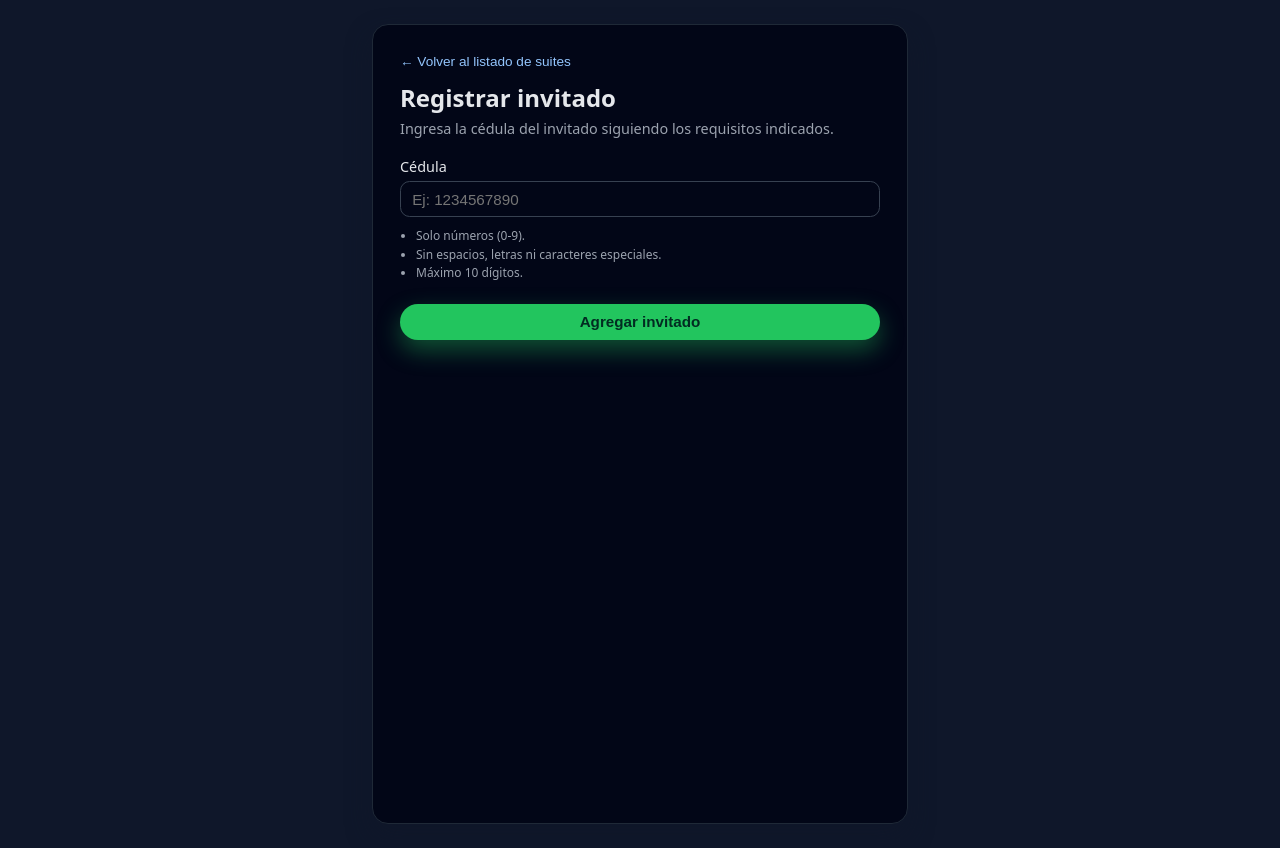
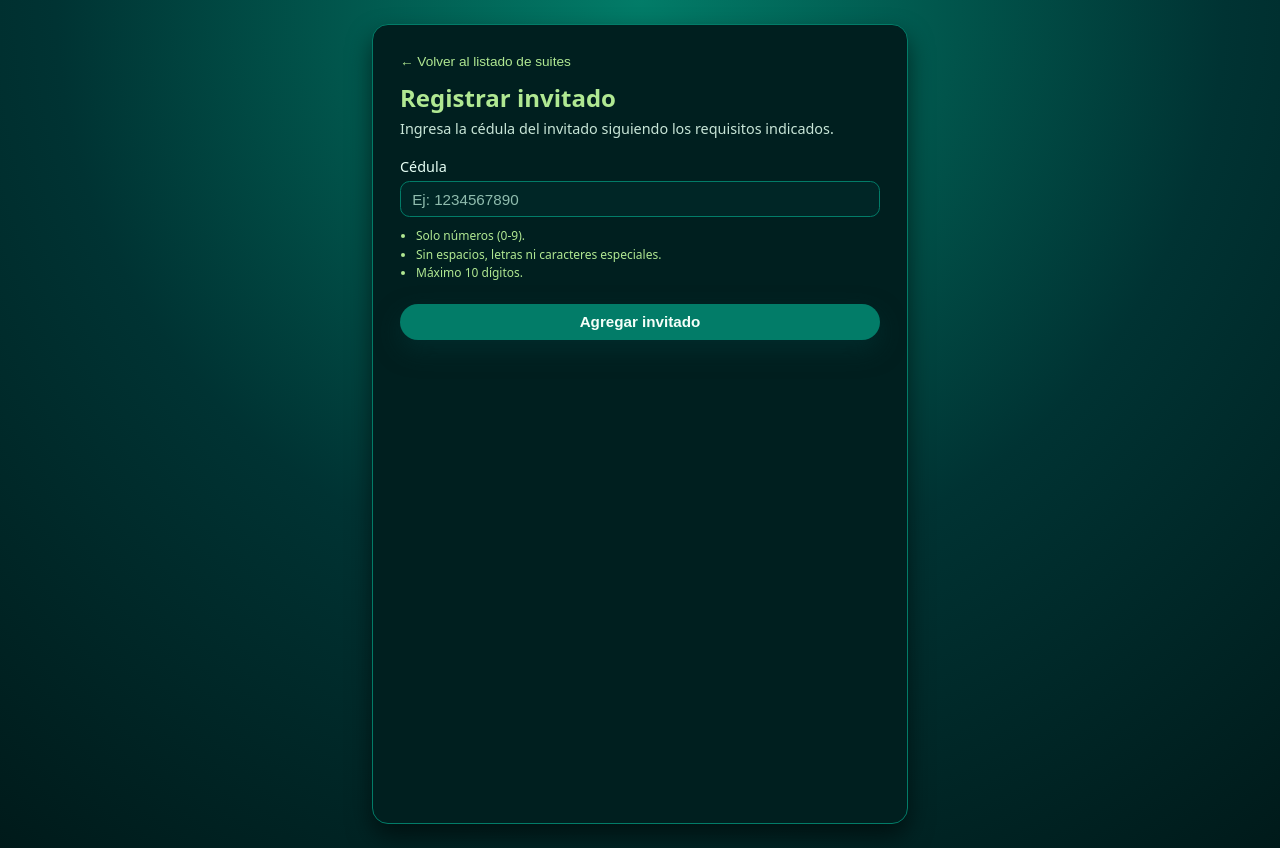
Before and after one commit to wccm92/suites_app, a SvelteKit app in the folder suites_frontend_app/: page /registrar-invitado in a window 1280 px wide. Built offline with nearby package versions, Linux system fonts and the light colour scheme.

Commit message:
ajuste colores

```diff
--- a/suites_frontend_app/src/routes/+page.svelte
+++ b/suites_frontend_app/src/routes/+page.svelte
@@ -94,7 +94,8 @@
             </div>
             <div class="detail-row">
               <span class="detail-label">Cupos disponibles</span>
-              <span class="detail-value">{selectedSuite.cupos_disponibles}</span
+              <span class="detail-value"
+                >{selectedSuite.cupos_disponibles}</span
               >
             </div>
             <div class="detail-row detail-row-column">
@@ -132,14 +133,11 @@
 <style>
   :global(body) {
     margin: 0;
-    font-family:
-      system-ui,
-      -apple-system,
-      BlinkMacSystemFont,
-      "Segoe UI",
+    font-family: system-ui, -apple-system, BlinkMacSystemFont, "Segoe UI",
       sans-serif;
-    background: #0f172a;
-    color: #e5e7eb;
+    /* Fondo en tonos verde oscuro */
+    background: radial-gradient(circle at top, #027c68 0, #003333 55%, #001a1a 100%);
+    color: #e6fff5;
   }
 
   .page {
@@ -154,6 +152,7 @@
     font-weight: 700;
     margin-bottom: 1.5rem;
     text-align: center;
+    color: #b0e892;
   }
 
   .error {
@@ -162,7 +161,7 @@
   }
 
   .empty {
-    color: #9ca3af;
+    color: #b0e892;
     text-align: center;
   }
 
@@ -180,11 +179,11 @@
   }
 
   .card {
-    background: #111827;
+    background: #003333;
     border-radius: 1rem;
     padding: 1rem 1.2rem;
-    box-shadow: 0 12px 25px rgba(15, 23, 42, 0.7);
-    border: 1px solid #1f2937;
+    box-shadow: 0 12px 25px rgba(0, 0, 0, 0.5);
+    border: 1px solid #027c68;
     display: flex;
     flex-direction: column;
     gap: 0.4rem;
@@ -198,9 +197,9 @@
 
   .card:hover {
     transform: translateY(-3px);
-    box-shadow: 0 18px 35px rgba(15, 23, 42, 0.9);
-    border-color: #4b5563;
-    background: #020617;
+    box-shadow: 0 18px 35px rgba(0, 0, 0, 0.65);
+    border-color: #009933;
+    background: #014040;
   }
 
   .badge {
@@ -208,8 +207,8 @@
     font-size: 0.75rem;
     padding: 0.15rem 0.6rem;
     border-radius: 999px;
-    background: #1d4ed8;
-    color: white;
+    background: #009933;
+    color: #f5fff8;
     text-transform: uppercase;
     letter-spacing: 0.05em;
   }
@@ -217,29 +216,39 @@
   .card-title {
     font-size: 0.9rem;
     font-weight: 500;
-    color: #9ca3af;
+    color: #b0e892;
     margin: 0;
   }
 
   .card-id {
     font-size: 1.6rem;
     font-weight: 700;
-    color: #f9fafb;
+    color: #ffffff;
     margin: 0;
+  }
+
+  .card-capacity {
+    font-size: 0.85rem;
+    color: #e0f5dd;
+    margin: 0.1rem 0 0.2rem 0;
+  }
+
+  .card-capacity strong {
+    color: #b0e892;
   }
 
   .card-sub {
     font-size: 0.8rem;
-    color: #9ca3af;
+    color: #c8e6d8;
     margin: 0.3rem 0 0 0;
   }
 
   .detail-panel {
-    background: #020617;
+    background: #001f1f;
     border-radius: 1rem;
     padding: 1rem 1.2rem;
-    border: 1px solid #1f2937;
-    box-shadow: 0 12px 25px rgba(15, 23, 42, 0.7);
+    border: 1px solid #027c68;
+    box-shadow: 0 12px 25px rgba(0, 0, 0, 0.55);
   }
 
   .detail-title {
@@ -247,10 +256,11 @@
     margin-top: 0;
     margin-bottom: 1rem;
     font-weight: 600;
+    color: #b0e892;
   }
 
   .detail-loading {
-    color: #93c5fd;
+    color: #b0e892;
   }
 
   .detail-card {
@@ -264,7 +274,7 @@
     justify-content: space-between;
     gap: 0.5rem;
     padding: 0.4rem 0;
-    border-bottom: 1px solid #1f2937;
+    border-bottom: 1px solid #027c68;
   }
 
   .detail-row:last-child {
@@ -273,21 +283,84 @@
 
   .detail-label {
     font-size: 0.85rem;
-    color: #9ca3af;
+    color: #b0e892;
   }
 
   .detail-value {
     font-size: 0.95rem;
     font-weight: 500;
-    color: #e5e7eb;
+    color: #f5fff9;
   }
 
   .hint {
     font-size: 0.9rem;
-    color: #9ca3af;
+    color: #c8e6d8;
   }
 
-  /* Mobile-first: que respire bien en smartphones */
+  .detail-actions {
+    margin-top: 1rem;
+    display: flex;
+    justify-content: flex-end;
+  }
+
+  .btn-primary {
+    padding: 0.5rem 1rem;
+    border-radius: 999px;
+    border: none;
+    background: #027c68;
+    color: #f5fff9;
+    font-size: 0.9rem;
+    font-weight: 600;
+    cursor: pointer;
+    box-shadow: 0 10px 25px rgba(0, 51, 51, 0.6);
+    transition:
+      transform 0.12s ease,
+      box-shadow 0.12s ease,
+      background 0.12s ease;
+  }
+
+  .btn-primary:hover {
+    transform: translateY(-1px);
+    box-shadow: 0 14px 30px rgba(0, 51, 51, 0.85);
+    background: #009933;
+  }
+
+  .btn-primary:active {
+    transform: translateY(0);
+    box-shadow: 0 8px 18px rgba(0, 51, 51, 0.9);
+  }
+
+  /* Que esta fila se apile en columna para el grid de invitados */
+  .detail-row-column {
+    flex-direction: column;
+    align-items: flex-start;
+  }
+
+  .guests-grid {
+    margin-top: 0.35rem;
+    width: 100%;
+    display: grid;
+    grid-template-columns: repeat(auto-fit, minmax(80px, 1fr));
+    gap: 0.4rem;
+  }
+
+  .guest-pill {
+    background: #014040;
+    border-radius: 999px;
+    padding: 0.3rem 0.5rem;
+    border: 1px solid #027c68;
+    box-shadow: 0 4px 10px rgba(0, 0, 0, 0.5);
+    text-align: center;
+  }
+
+  .guest-id {
+    font-size: 0.8rem;
+    font-weight: 500;
+    color: #b0e892;
+    letter-spacing: 0.02em;
+  }
+
+  /* Mobile-first */
   @media (max-width: 768px) {
     .page {
       padding: 1rem;
@@ -313,72 +386,4 @@
       font-size: 1.4rem;
     }
   }
-
-  .detail-actions {
-    margin-top: 1rem;
-    display: flex;
-    justify-content: flex-end;
-  }
-
-  .btn-primary {
-    padding: 0.5rem 1rem;
-    border-radius: 999px;
-    border: none;
-    background: #1d4ed8;
-    color: #f9fafb;
-    font-size: 0.9rem;
-    font-weight: 600;
-    cursor: pointer;
-    box-shadow: 0 10px 25px rgba(37, 99, 235, 0.4);
-    transition:
-      transform 0.12s ease,
-      box-shadow 0.12s ease,
-      background 0.12s ease;
-  }
-
-  .btn-primary:hover {
-    transform: translateY(-1px);
-    box-shadow: 0 14px 30px rgba(37, 99, 235, 0.6);
-    background: #1e40af;
-  }
-
-  .btn-primary:active {
-    transform: translateY(0);
-    box-shadow: 0 8px 18px rgba(30, 64, 175, 0.7);
-  }
-  /* Que esta fila se apile en columna para el grid de invitados */
-  .detail-row-column {
-    flex-direction: column;
-    align-items: flex-start;
-  }
-
-  .guests-grid {
-    margin-top: 0.35rem;
-    width: 100%;
-    display: grid;
-    grid-template-columns: repeat(auto-fit, minmax(80px, 1fr));
-    gap: 0.4rem;
-  }
-
-  .guest-pill {
-    background: #111827;
-    border-radius: 999px;
-    padding: 0.3rem 0.5rem;
-    border: 1px solid #1f2937;
-    box-shadow: 0 4px 10px rgba(15, 23, 42, 0.6);
-    text-align: center;
-  }
-
-  .guest-id {
-    font-size: 0.8rem;
-    font-weight: 500;
-    color: #e5e7eb;
-    letter-spacing: 0.02em;
-  }
-
-  .card-capacity {
-    font-size: 0.85rem;
-    color: #9ca3af;
-    margin: 0.1rem 0 0.2rem 0;
-  }
 </style>
--- a/suites_frontend_app/src/routes/registrar-invitado/+page.svelte
+++ b/suites_frontend_app/src/routes/registrar-invitado/+page.svelte
@@ -51,7 +51,8 @@
     // En este punto las validaciones pasan
     error = '';
     // De momento no llamamos a ningún API, solo mostramos un mensaje
-    successMessage = 'Invitado agregado (simulado). Aquí luego conectaremos la API.';
+    successMessage =
+      'Invitado agregado (simulado). Aquí luego conectaremos la API.';
   }
 
   function handleBack() {
@@ -116,8 +117,8 @@
     margin: 0;
     font-family: system-ui, -apple-system, BlinkMacSystemFont, 'Segoe UI',
       sans-serif;
-    background: #0f172a;
-    color: #e5e7eb;
+    background: radial-gradient(circle at top, #027c68 0, #003333 55%, #001a1a 100%);
+    color: #e6fff5;
   }
 
   .page {
@@ -130,17 +131,17 @@
   .form-container {
     width: 100%;
     max-width: 480px;
-    background: #020617;
+    background: #001f1f;
     border-radius: 1rem;
     padding: 1.5rem 1.7rem;
-    border: 1px solid #1f2937;
-    box-shadow: 0 12px 25px rgba(15, 23, 42, 0.7);
+    border: 1px solid #027c68;
+    box-shadow: 0 12px 25px rgba(0, 0, 0, 0.55);
   }
 
   .link-back {
     border: none;
     background: transparent;
-    color: #93c5fd;
+    color: #b0e892;
     cursor: pointer;
     font-size: 0.85rem;
     margin-bottom: 0.75rem;
@@ -155,11 +156,12 @@
     font-size: 1.5rem;
     font-weight: 700;
     margin: 0;
+    color: #b0e892;
   }
 
   .subtitle {
     font-size: 0.9rem;
-    color: #9ca3af;
+    color: #c8e6d8;
     margin-top: 0.3rem;
     margin-bottom: 1.2rem;
   }
@@ -179,28 +181,33 @@
   .label {
     font-size: 0.9rem;
     font-weight: 500;
+    color: #e6fff5;
   }
 
   .input {
     padding: 0.55rem 0.7rem;
     border-radius: 0.6rem;
-    border: 1px solid #374151;
-    background: #020617;
-    color: #e5e7eb;
+    border: 1px solid #027c68;
+    background: #002626;
+    color: #e6fff5;
     font-size: 0.95rem;
     outline: none;
   }
 
+  .input::placeholder {
+    color: #8fbcae;
+  }
+
   .input:focus {
-    border-color: #3b82f6;
-    box-shadow: 0 0 0 1px #3b82f6;
+    border-color: #009933;
+    box-shadow: 0 0 0 1px #009933;
   }
 
   .requirements {
     margin: 0.3rem 0 0;
     padding-left: 1rem;
     font-size: 0.75rem;
-    color: #9ca3af;
+    color: #b0e892;
     list-style-type: disc;
   }
 
@@ -215,7 +222,7 @@
   }
 
   .success {
-    color: #4ade80;
+    color: #b0e892;
     font-size: 0.85rem;
     margin-top: 0.5rem;
   }
@@ -224,26 +231,28 @@
     padding: 0.6rem 1rem;
     border-radius: 999px;
     border: none;
-    background: #22c55e;
-    color: #022c22;
+    background: #027c68;
+    color: #f5fff9;
     font-size: 0.95rem;
     font-weight: 600;
     cursor: pointer;
-    box-shadow: 0 10px 25px rgba(34, 197, 94, 0.4);
-    transition: transform 0.12s ease, box-shadow 0.12s ease,
+    box-shadow: 0 10px 25px rgba(0, 51, 51, 0.6);
+    transition:
+      transform 0.12s ease,
+      box-shadow 0.12s ease,
       background 0.12s ease;
     margin-top: 0.4rem;
   }
 
   .btn-primary:hover {
     transform: translateY(-1px);
-    box-shadow: 0 14px 30px rgba(34, 197, 94, 0.6);
-    background: #16a34a;
+    box-shadow: 0 14px 30px rgba(0, 51, 51, 0.85);
+    background: #009933;
   }
 
   .btn-primary:active {
     transform: translateY(0);
-    box-shadow: 0 8px 18px rgba(22, 163, 74, 0.7);
+    box-shadow: 0 8px 18px rgba(0, 51, 51, 0.9);
   }
 
   @media (max-width: 640px) {
```
